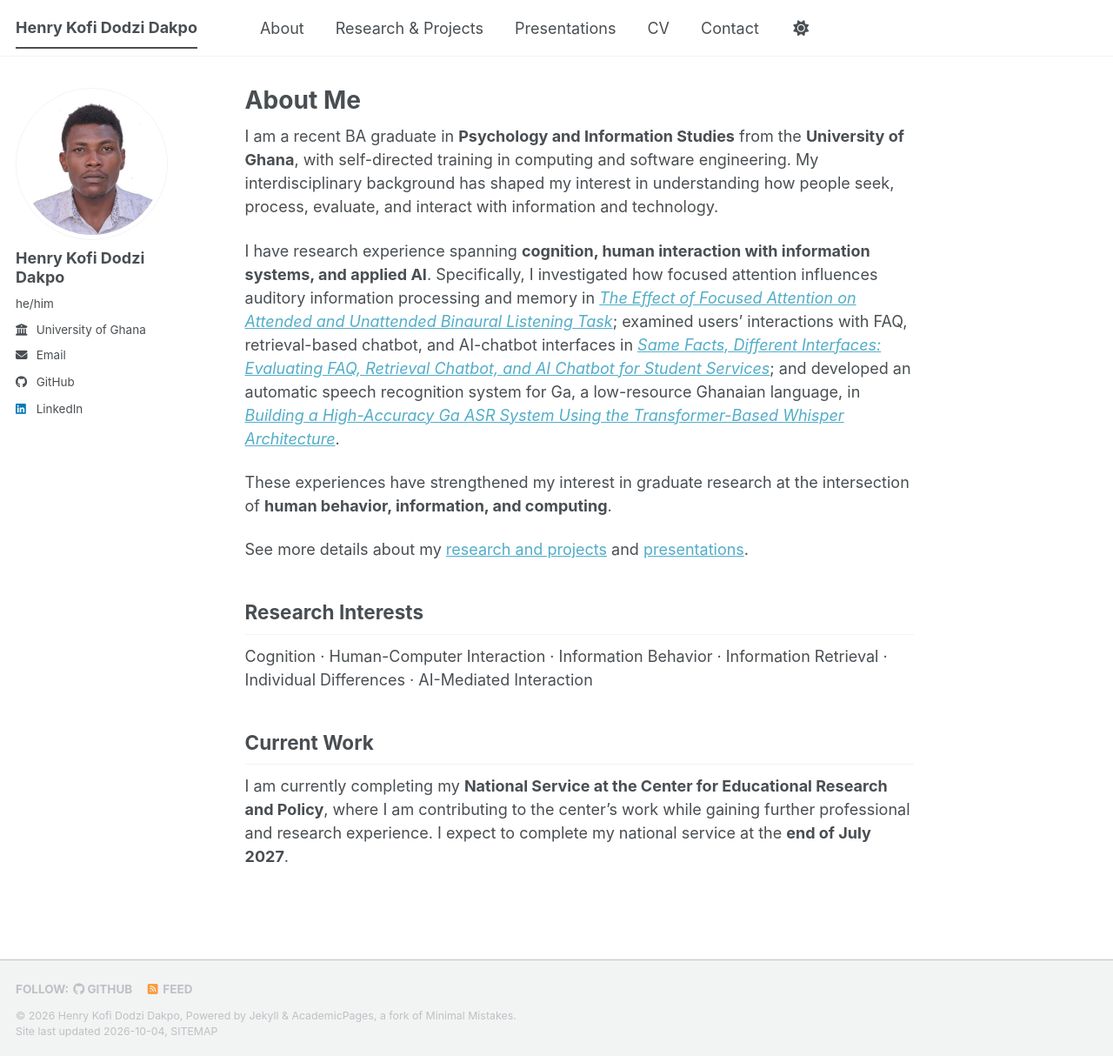
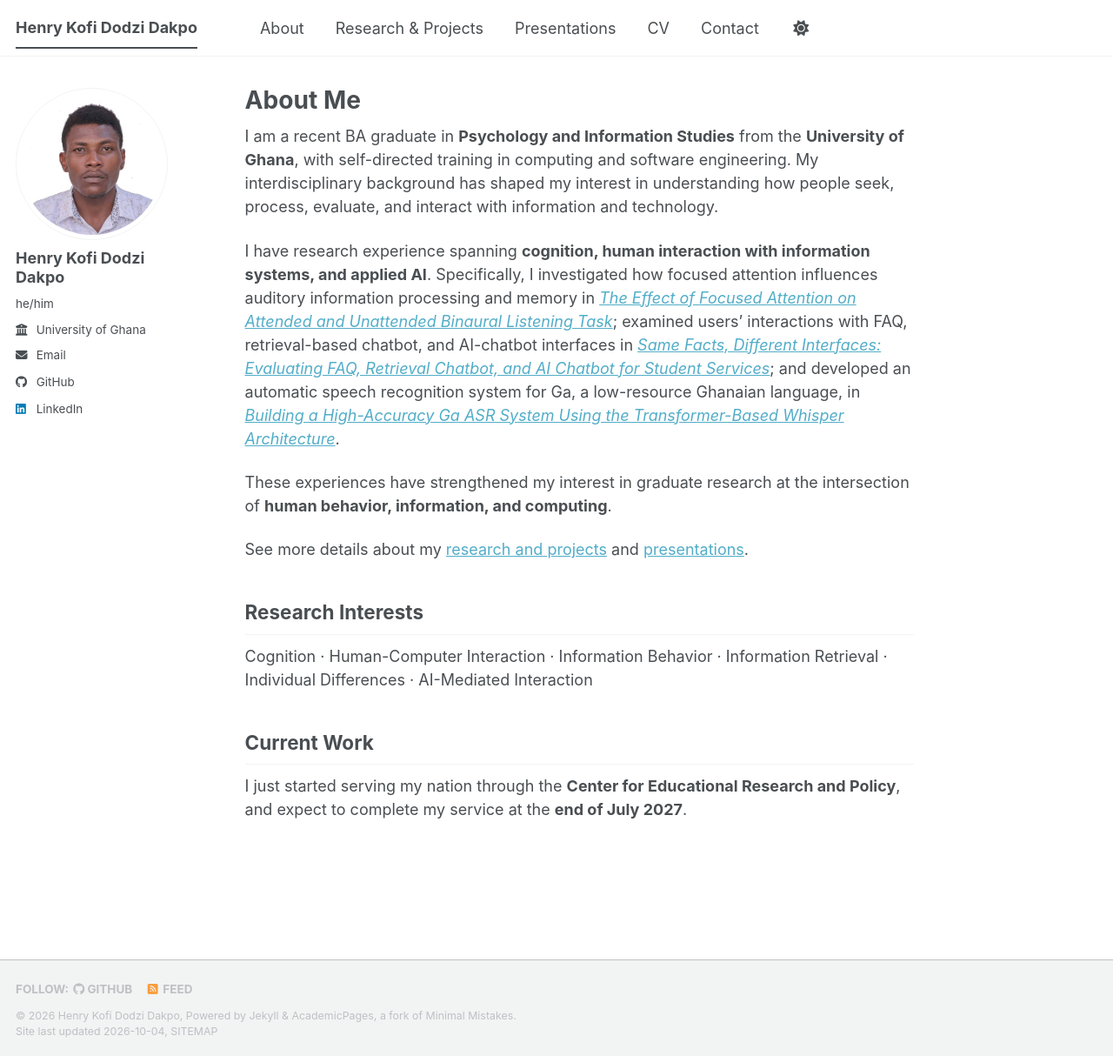
Before and after one commit to henrycitadel9-rgb/henrycitadel9-rgb.github.io, a Jekyll site: the page built from _pages/about.md, in a window 1280 px wide and 1214 px high. Shown: the whole window at 87% size. Built offline with Jekyll 4.4.1, drawn with Linux system fonts in a browser that asks for light colours; a style sheet for code colours, icons or effects is not loaded.

Commit message:
Update about.md

```diff
--- a/_pages/about.md
+++ b/_pages/about.md
@@ -21,4 +21,4 @@ Cognition · Human-Computer Interaction · Information Behavior · Information R
 
 ## Current Work
 
-I am currently completing my **National Service at the Center for Educational Research and Policy**, where I am contributing to the center's work while gaining further professional and research experience. I expect to complete my national service at the **end of July 2027**.
+I just started serving my nation through the **Center for Educational Research and Policy**, and expect to complete my service at the **end of July 2027**.
```
